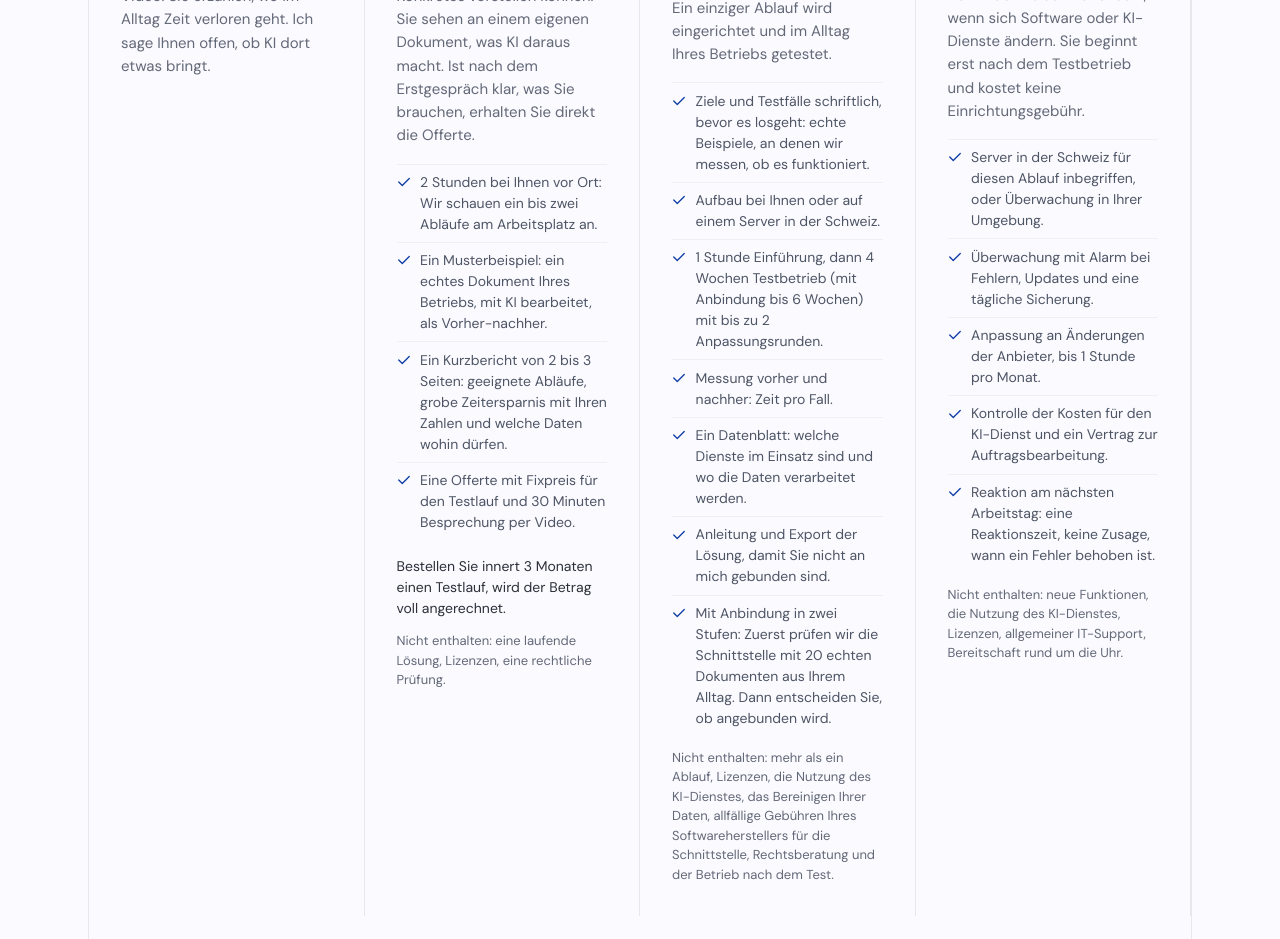
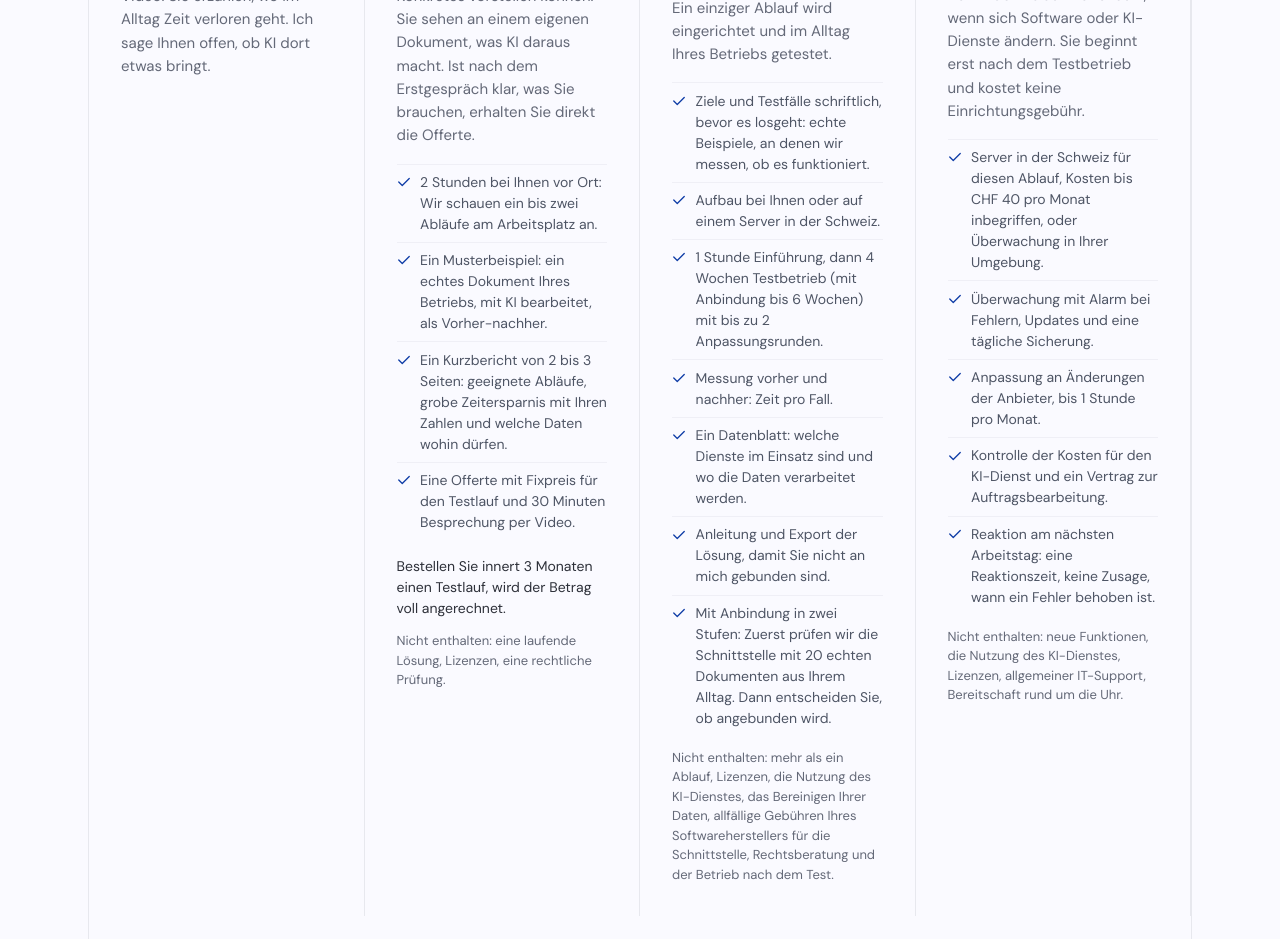
Before and after one commit to doemefu/furchert-ch, a Next.js app: page /de/automation in a window 1280 px wide. Shown: the part 4320-5259 px from the top of the page. Built offline with nearby package versions, Linux system fonts and the light colour scheme; no server answers.

Commit message:
feat(automation): name the included server cost cap in the AI care (owner decision, #142)

```diff
--- a/src/data/automation-packages.ts
+++ b/src/data/automation-packages.ts
@@ -1,6 +1,7 @@
 // Packages and prices for /automation. Prices are the owner's decision of
 // 2026-11-03 ("Vorschlag so zeigen"); inclusions and exclusions follow the
-// package cards of his business case. Deliberately not shown: durations or
+// package cards of his business case, including the server cost cap of the
+// care (owner, 2026-11-04). Deliberately not shown: durations or
 // deadlines (the schedule goes into each quote), hourly rates, a second care
 // tier and any price not listed below. Guarded by
 // src/i18n/automationCopy.test.ts. Prices without VAT: the owner is not
@@ -132,7 +133,7 @@ export const PRICE_STEPS: AutomationPackage[] = [
         summary:
           'Damit der Ablauf weiterläuft, wenn sich Software oder KI-Dienste ändern. Sie beginnt erst nach dem Testbetrieb und kostet keine Einrichtungsgebühr.',
         includes: [
-          'Server in der Schweiz für diesen Ablauf inbegriffen, oder Überwachung in Ihrer Umgebung.',
+          'Server in der Schweiz für diesen Ablauf, Kosten bis CHF 40 pro Monat inbegriffen, oder Überwachung in Ihrer Umgebung.',
           'Überwachung mit Alarm bei Fehlern, Updates und eine tägliche Sicherung.',
           'Anpassung an Änderungen der Anbieter, bis 1 Stunde pro Monat.',
           'Kontrolle der Kosten für den KI-Dienst und ein Vertrag zur Auftragsbearbeitung.',
@@ -149,7 +150,7 @@ export const PRICE_STEPS: AutomationPackage[] = [
         summary:
           'So the process keeps running when software or AI services change. It starts only after the trial period and has no set-up fee.',
         includes: [
-          'A server in Switzerland for this process is included, or monitoring on your own systems.',
+          'A server in Switzerland for this process, with costs up to CHF 40 a month included, or monitoring on your own systems.',
           'Monitoring with alerts on errors, updates and a daily backup.',
           'Adjustments to changes by the providers, up to 1 hour a month.',
           'Cost control for the AI service and a data processing agreement.',
```
Also changed, not shown: 1 other file (tests, documents, lock files or other folders).
